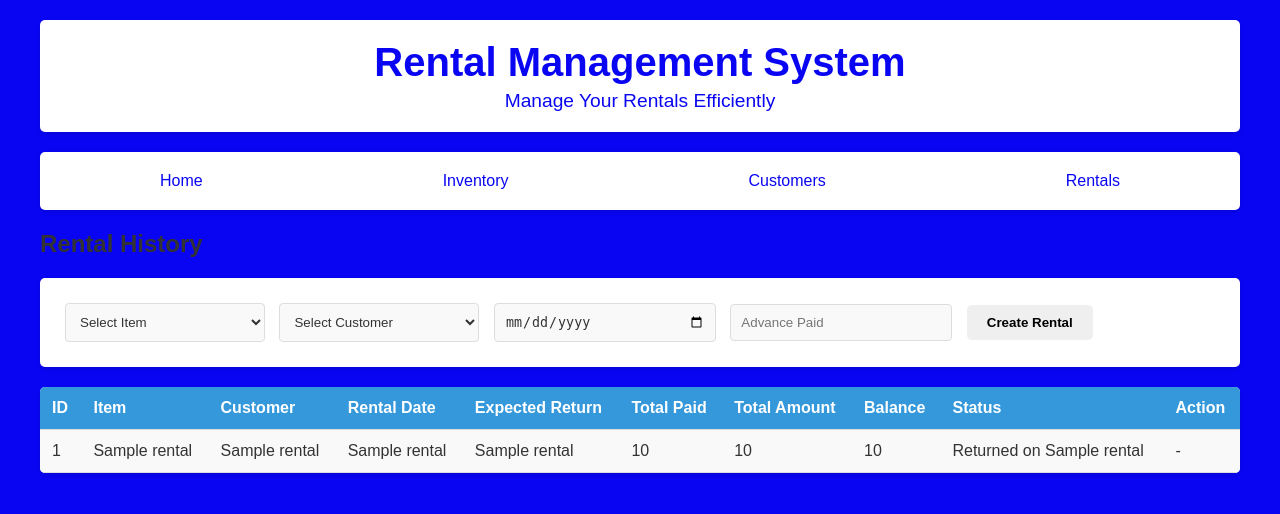
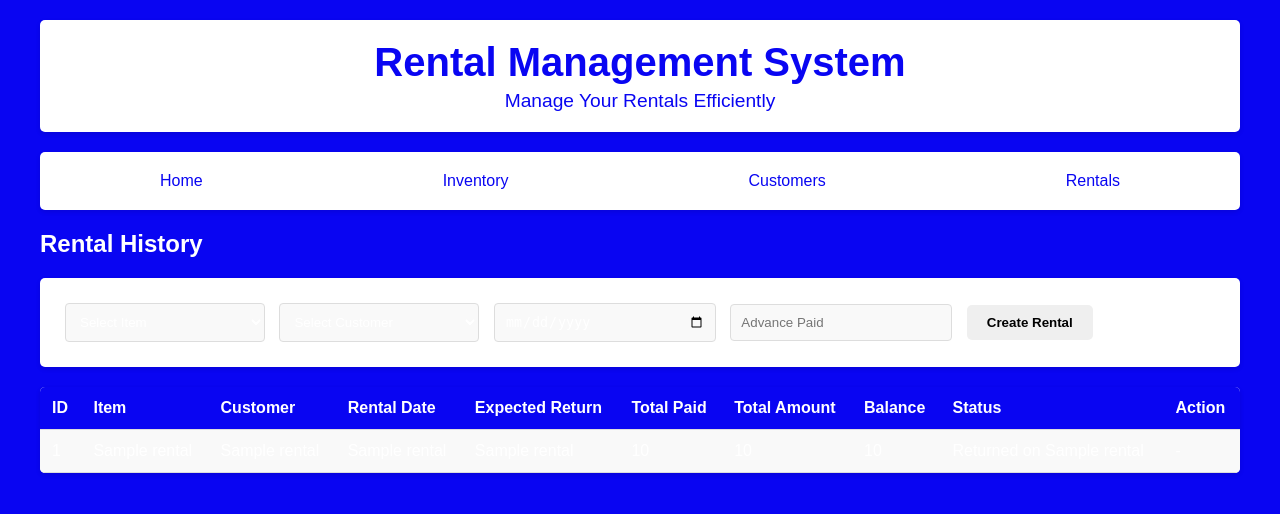
Before and after one commit to srikanta2001swamy/Rental_system, a Flask app: template templates/rentals.html in a window 1280 px wide. Shown: the top 514 px of the page. Run offline with Flask 2, Linux system fonts and the light colour scheme; the template is opened without the code that fills it: most values are stand-ins (such as "Sample title", 1, 10 or a date in 2020).

Commit message:
Update styles.css

```diff
--- a/static/css/styles.css
+++ b/static/css/styles.css
@@ -4,7 +4,7 @@ body {
     margin: 0;
     padding: 0;
     background-color: #0905f2; /* New deep blue-purple background */
-    color: #333;
+    color: #ffffff;
 }
 
 .container {
@@ -78,7 +78,7 @@ body {
     border-radius: 4px;
     width: 200px;
     background-color: #f9f9f9; /* Slight gray for inputs */
-    color: #333;
+    color: #ffffff;
 }
 
 .form-container button {
@@ -103,7 +103,7 @@ th, td {
 }
 
 th {
-    background-color: #3498db; /* Blue header */
+    background-color: #0905f2; /* Blue header */
     color: white;
     font-weight: bold;
 }
@@ -131,12 +131,12 @@ tr:hover {
 }
 
 .btn-return {
-    background-color: #2196F3;
+    background-color: #0905f2;
     color: white;
 }
 
 .btn-return:hover {
-    background-color: #1976D2;
+    background-color: #0905f2;
 }
 
 .btn-delete {
@@ -181,7 +181,7 @@ tr:hover {
 .stat-card p {
     margin: 5px 0 0;
     font-size: 1.5em;
-    color: #3498db; /* Blue numbers */
+    color: #0905f2; /* Blue numbers */
 }
 
 /* Popup Styles */
@@ -198,7 +198,7 @@ tr:hover {
     z-index: 1000;
     width: 300px;
     text-align: center;
-    color: #333;
+    color: #ffff;
 }
 
 #return-popup p {
```
